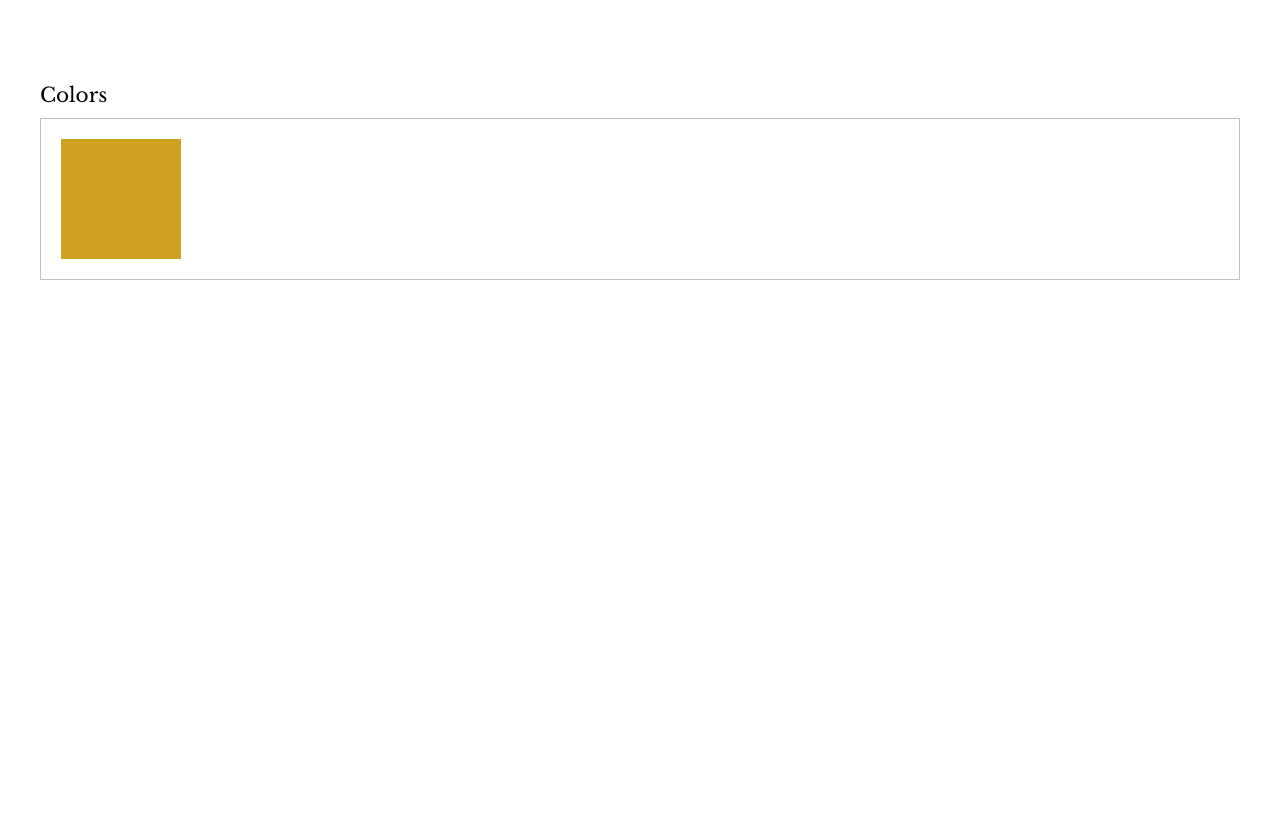
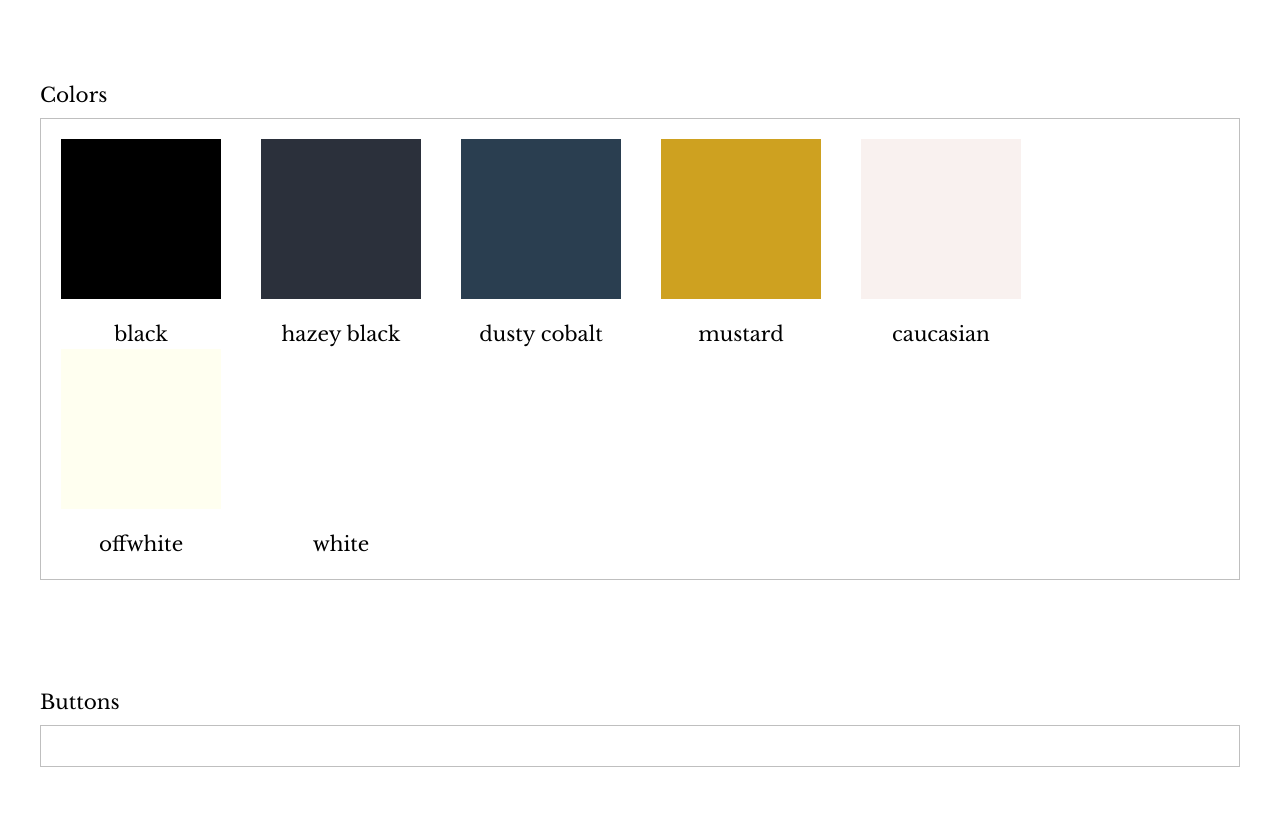
Before and after one commit to becomingbaltimore/becomingbaltimore.github.io, a website: page StylGd/public/index.html in a window 1280 px wide. Shown: the part 1620-2437 px from the top of the page. Before the commit the page ends 1950 px from the top, so only its background shows below. Drawn offline with nearby package versions, Linux system fonts and the light colour scheme.

Commit message:
more fleshing of styleguide content

```diff
--- a/StylGd/package.json
+++ b/StylGd/package.json
@@ -36,6 +36,7 @@
     "bb-positioning": "file:node_modules/bb-positioning",
     "bb-typography": "file:node_modules/bb-typography",
     "bb-utility-layout": "file:node_modules/bb-utility-layout",
+    "bb-utility-typography": "file:node_modules/bb-utility-typography",
     "bb-vars": "file:node_modules/bb-vars",
     "bb-white-space": "file:node_modules/bb-white-space"
   }
--- a/StylGd/public/css/index.css
+++ b/StylGd/public/css/index.css
@@ -157,6 +157,8 @@ hr {
 .ml6 { margin-left: 80px; margin-left: 5rem; }
 
 .mx-auto { margin: 0 auto; }
+
+.mxn2 { margin-left: -16px; margin-left: -1rem; margin-right: -16px; margin-right: -1rem; }
 /* Grid */
 
 .container {
@@ -298,6 +300,32 @@ hr {
 @media (min-width: 64em) {
   .lg-flex { display: -webkit-box; display: -webkit-flex; display: -ms-flexbox; display: flex; }
 }
+/* Utility typography */
+
+.bold    { font-weight: bold; }
+.regular { font-weight: normal; }
+.italic  { font-style: italic; }
+.caps    { text-transform: uppercase; letter-spacing: .2em; }
+
+.left-align   { text-align: left; }
+.center       { text-align: center; }
+.right-align  { text-align: right; }
+.justify      { text-align: justify; }
+
+.nowrap { white-space: nowrap; }
+.break-word { word-wrap: break-word; }
+
+.truncate {
+  max-width: 100%;
+  overflow: hidden;
+  text-overflow: ellipsis;
+  white-space: nowrap;
+}
+
+.list-reset {
+  list-style: none;
+  padding-left: 0;
+}
 /* Utility layout */
 
 .inline       { display: inline; }
--- a/StylGd/public/index.html
+++ b/StylGd/public/index.html
@@ -24,7 +24,7 @@
         <ul class="list-reset">
           <li class="inline"><a class="btn btn-primary" href="#typography">typography</a></li>
           <li class="inline"><a class="btn btn-primary" href="#colors">colors</a></li>
-          <li class="inline"><a class="btn btn-primary" href="">buttons</a></li>
+          <li class="inline"><a class="btn btn-primary" href="#buttons">buttons</a></li>
           <li class="inline"><a class="btn btn-primary" href="">marker</a></li>
           <li class="inline"><a class="btn btn-primary" href="">pop up</a></li>
         </ul>
@@ -70,9 +70,43 @@
       <section class="py3">
         <h1 class="h4"><a name="colors" class="black">Colors</a></h1>
         <div class="mt1 mb1 p2 border">
-          <div class="flex flex-wrap flex-auto">
-            <div class="p4 bg-mustard"></div>
+          <div class="flex flex-wrap mxn2">
+            <div class="px2">
+              <div class="p5 bg-black"></div>
+              <p class="mb0 center">black</p>
             </div>
+            <div class="px2">
+              <div class="p5 bg-hazey-black"></div>
+              <p class="mb0 center">hazey black</p>
+            </div>
+            <div class="px2">
+              <div class="p5 bg-dusty-cobalt"></div>
+              <p class="mb0 center">dusty cobalt</p>
+            </div>
+            <div class="px2">
+              <div class="p5 bg-mustard"></div>
+              <p class="mb0 center">mustard</p>
+            </div>
+            <div class="px2">
+              <div class="p5 bg-caucasian"></div>
+              <p class="mb0 center">caucasian</p>
+            </div>
+            <div class="px2">
+              <div class="p5 bg-offwhite"></div>
+              <p class="mb0 center">offwhite</p>
+            </div>
+            <div class="px2">
+              <div class="p5 bg-white"></div>
+              <p class="mb0 center">white</p>
+            </div>
+          </div>
+        </div>
+      </section>
+
+      <section class="py3">
+        <h1 class="h4"><a name="buttons" class="black">Buttons  </a></h1>
+        <div class="mt1 mb1 p2 border">
+
         </div>
       </section>
 
--- a/StylGd/src/build.css
+++ b/StylGd/src/build.css
@@ -6,6 +6,7 @@
 @import 'bb-white-space';
 @import 'bb-grid';
 @import 'bb-flex';
+@import 'bb-utility-typography';
 @import 'bb-utility-layout';
 @import 'bb-images';
 @import 'bb-positioning';
```
Also changed, not shown: StylGd/src/index.html (+37 -3 lines), StylGd/public/css/index.min.css. Lines whose indentation alone changed are shown as unchanged.
